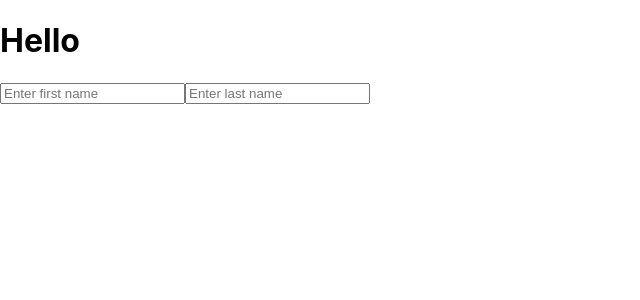
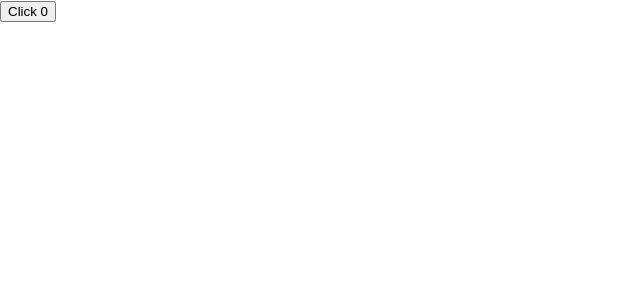
Before and after one commit to AbayTesfaye/State-Management, a React (Create React App) app: page / in a window 1280 px wide. Shown: the top 300 px of the page, without its empty margins (0-640 px from the left). Built offline with nearby package versions, Linux system fonts and the light colour scheme.

Commit message:
Simple useEffect

```diff
--- a/src/App.js
+++ b/src/App.js
@@ -1,23 +1,15 @@
 import { useState } from "react";
 import "./App.css";
+import { useEffect } from "react";
 
 function App() {
-  const [name, setName] = useState({ firstName: "", lastName: "" });
+  const [count, setCount] = useState(0);
+  useEffect(() => {
+    document.title = count;
+  });
   return (
     <div>
-      <h1>
-        Hello {name.firstName} {name.lastName}
-      </h1>
-      <input
-        placeholder="Enter first name"
-        value={name.firstName}
-        onChange={(e) => setName({ ...name, firstName: e.target.value })}
-      />
-      <input
-        placeholder="Enter last name"
-        value={name.lastName}
-        onChange={(e) => setName({ ...name, lastName: e.target.value })}
-      />
+      <button onClick={() => setCount(count + 1)}>Click {count}</button>
     </div>
   );
 }
```
